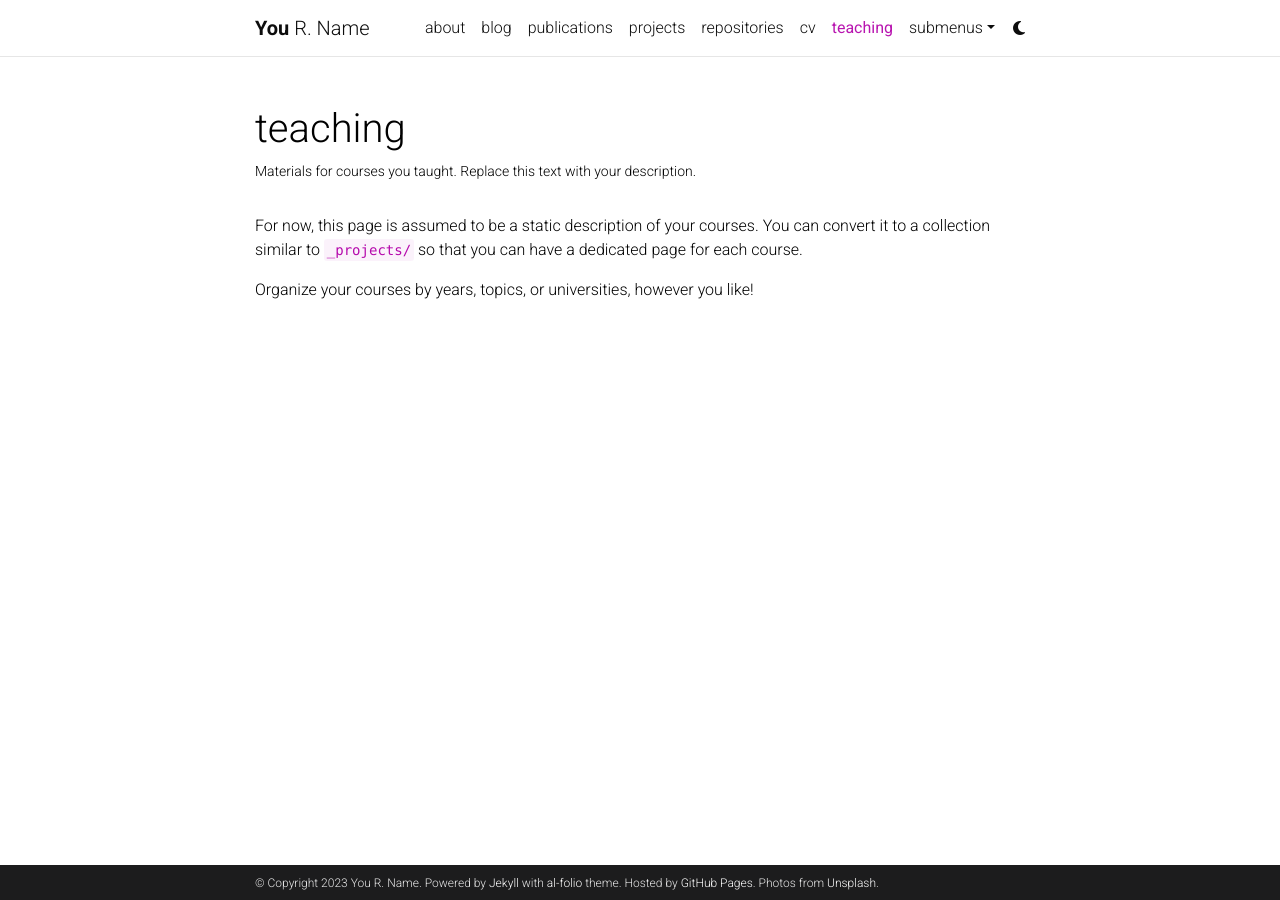
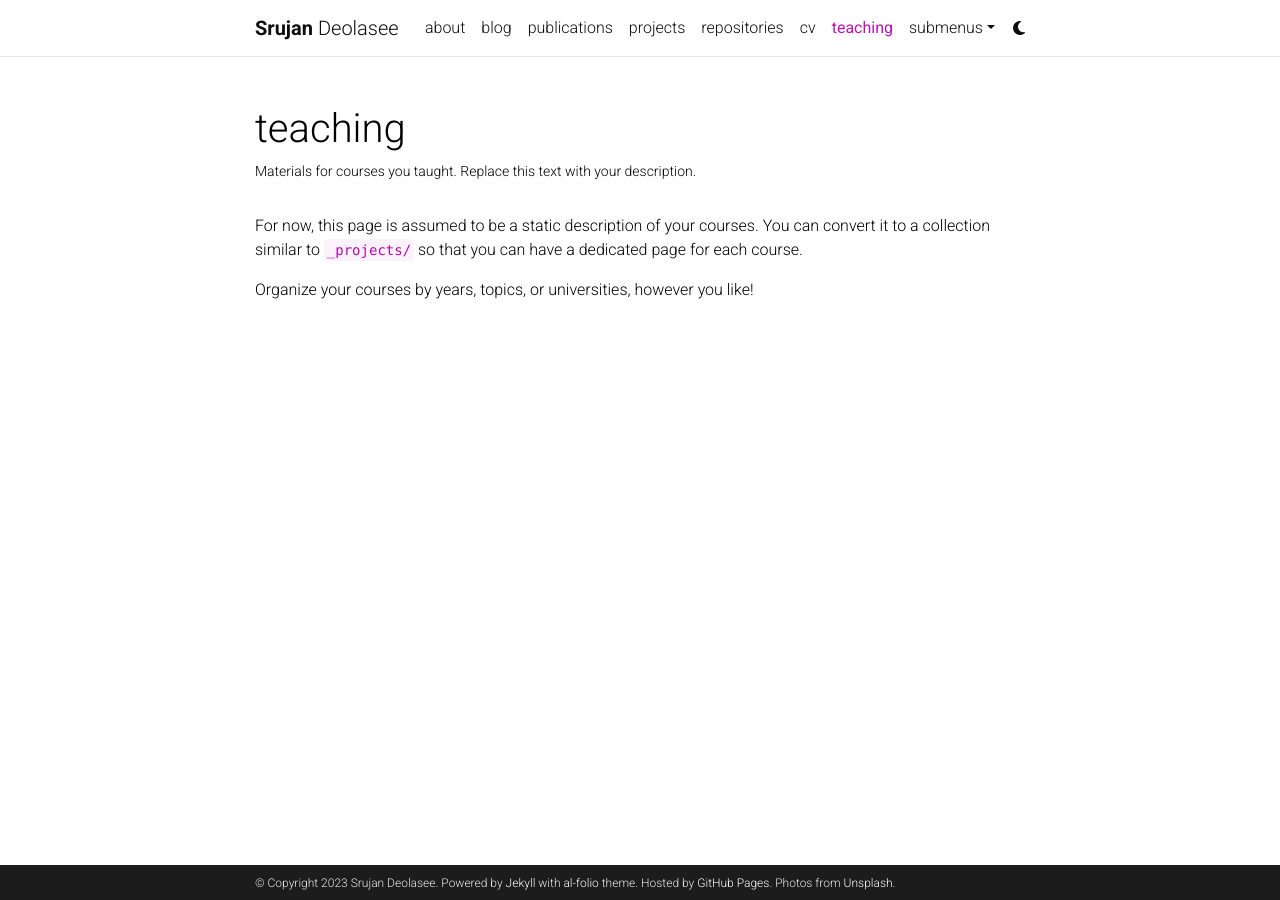
Before and after one commit to Srujan-D/Srujan-D.github.io, a Jekyll site: the page built from _pages/teaching.md, in a window 1280 px wide. Built offline with Jekyll 4.4.1, drawn with Linux system fonts in a browser that asks for light colours; comment, search, counter and statistics services are not loaded; a style sheet for code colours, icons or effects is not loaded.

Commit message:
Update _config.yml

```diff
--- a/_config.yml
+++ b/_config.yml
@@ -3,10 +3,10 @@
 # -----------------------------------------------------------------------------
 
 title: blank # the website title (if blank, full name will be used instead)
-first_name: You
-middle_name: R.
-last_name: Name
-email: you@example.com
+first_name: Srujan
+middle_name:
+last_name: Deolasee
+email: srujan at cmu dot edu
 description: > # the ">" symbol means to ignore newlines until "footer_text:"
   A simple, whitespace theme for academics. Based on [*folio](https://github.com/bogoli/-folio) design.
 footer_text: >
@@ -18,8 +18,8 @@ keywords: jekyll, jekyll-theme, academic-website, portfolio-website  # add your
 lang: en # the language of your site (for example: en, fr, cn, ru, etc.)
 icon: ⚛️  # the emoji used as the favicon (alternatively, provide image name in /assets/img/)
 
-url: https://alshedivat.github.io # the base hostname & protocol for your site
-baseurl: /al-folio # the subpath of your site, e.g. /blog/
+url: https://srujan-d.github.io # the base hostname & protocol for your site
+baseurl:
 last_updated: false # set to true if you want to display last updated in the footer
 impressum_path:  # set to path to include impressum link in the footer, use the same path as permalink in a page, helps to conform with EU GDPR
 
```
